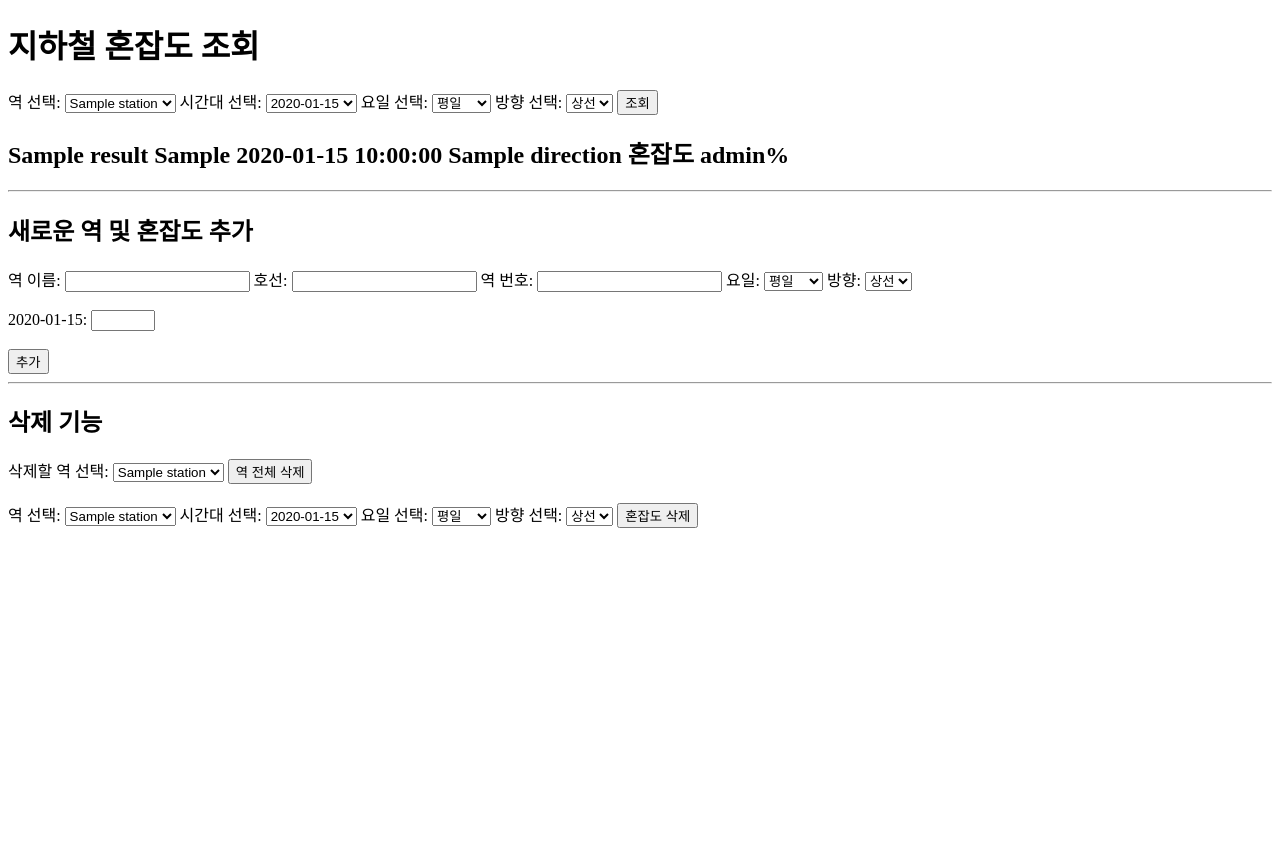
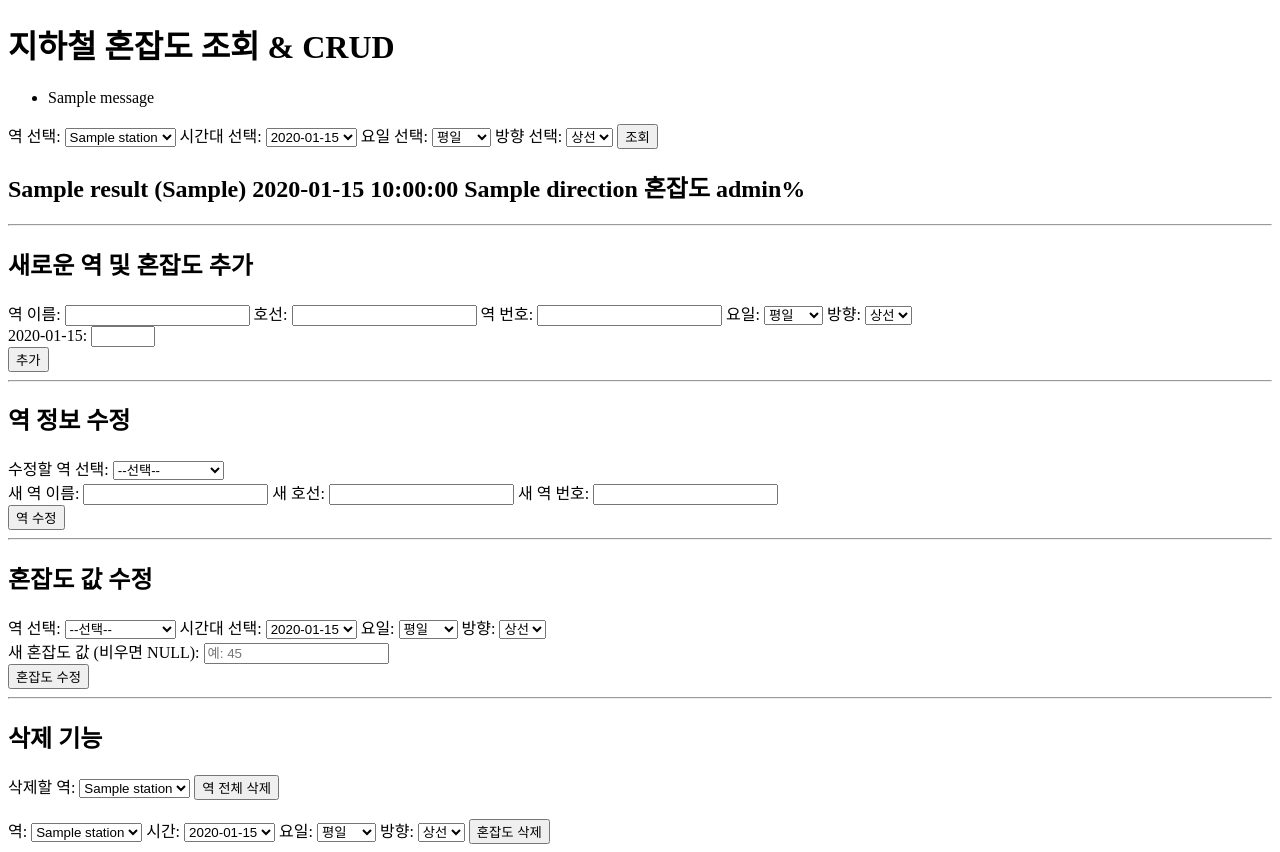
Before and after one commit to Chanhyeok-creator/subway-congestion-db, a Flask app: template templates/index.html in a window 1280 px wide. Before the commit the page ends 528 px from the top, so only its background shows below. Run offline with Flask 3, Linux system fonts and the light colour scheme; the template is opened without the code that fills it: most values are stand-ins (such as "Sample title", 1, 10 or a date in 2020); one stand-in notice (Sample message) is shown.

Commit message:
update 기능 추가?

```diff
--- a/app.py
+++ b/app.py
@@ -14,9 +14,7 @@ def get_db():
     return conn
 
 
-# =========================
-# 조회 (검색)
-# =========================
+# 메인: 조회
 @app.route("/", methods=["GET", "POST"])
 def index():
     conn = get_db()
@@ -31,7 +29,7 @@ def index():
         cursor.execute("SELECT DISTINCT time_slot FROM Congestion ORDER BY time_slot")
         time_slots = [r["time_slot"] for r in cursor.fetchall()]
 
-        result = None  # 조회 결과 묶음
+        result = None
 
         if request.method == "POST":
             station_id = request.form.get("station")
@@ -40,25 +38,14 @@ def index():
             direction = request.form.get("direction", "상선")
 
             if station_id and time_slot:
-                # Congestion에서 역이름, 요일, 시간, 방향, 혼잡도 가져오기
                 cursor.execute("""
-                    SELECT
-                        s.station_name,
-                        c.day_type,
-                        c.time_slot,
-                        c.direction,
-                        c.congestion_level
+                    SELECT s.station_name, c.day_type, c.time_slot, c.direction, c.congestion_level
                     FROM Congestion c
                     JOIN Station s ON c.station_id = s.station_id
-                    WHERE c.station_id=?
-                      AND c.time_slot=?
-                      AND c.day_type=?
-                      AND c.direction=?
+                    WHERE c.station_id=? AND c.time_slot=? AND c.day_type=? AND c.direction=?
                     LIMIT 1
                 """, (station_id, time_slot, day_type, direction))
-
                 row = cursor.fetchone()
-
                 if row:
                     result = {
                         "station_name": row["station_name"],
@@ -68,7 +55,7 @@ def index():
                         "congestion_level": row["congestion_level"]
                     }
                 else:
-                    # 데이터가 없을 때에도 사용자가 선택한 정보를 보여주기 위해 station_name은 가져오고
+                    # 데이터 없으면 역이름만 가져와 표시
                     cursor.execute("SELECT station_name FROM Station WHERE station_id=?", (station_id,))
                     s = cursor.fetchone()
                     result = {
@@ -82,17 +69,13 @@ def index():
     finally:
         conn.close()
 
-    return render_template(
-        "index.html",
-        stations=stations,
-        time_slots=time_slots,
-        result=result
-    )
+    return render_template("index.html",
+                           stations=stations,
+                           time_slots=time_slots,
+                           result=result)
 
 
-# =========================
-# 추가 (새 역 + 혼잡도)
-# =========================
+# Create: 추가 (새 역 + 혼잡도)
 @app.route("/add_station", methods=["POST"])
 def add_station():
     conn = get_db()
@@ -115,27 +98,20 @@ def add_station():
             flash("호선은 숫자(예: 1)로 입력하세요.")
             return redirect(url_for("index"))
 
-        cursor.execute("""
-            INSERT OR IGNORE INTO Station (line, station_number, station_name)
-            VALUES (?, ?, ?)
-        """, (line, station_number, station_name))
+        cursor.execute("INSERT OR IGNORE INTO Station (line, station_number, station_name) VALUES (?, ?, ?)",
+                       (line, station_number, station_name))
 
-        cursor.execute("""
-            SELECT station_id FROM Station
-            WHERE line=? AND station_number=?
-        """, (line, station_number))
+        cursor.execute("SELECT station_id FROM Station WHERE line=? AND station_number=?", (line, station_number))
         row = cursor.fetchone()
         if row is None:
             flash("역 추가 실패")
             return redirect(url_for("index"))
         station_id = row["station_id"]
 
-        # 현재 DB에 있는 시간대 기준으로 입력받음
         cursor.execute("SELECT DISTINCT time_slot FROM Congestion ORDER BY time_slot")
         time_slots = [r["time_slot"] for r in cursor.fetchall()]
 
         for t in time_slots:
-            # 각 시간칸 입력은 폼에서 name="time_<time_slot>" 으로 전송됨
             val = request.form.get(f"time_{t}")
             if val is None or val == "":
                 congestion_level = None
@@ -163,9 +139,122 @@ def add_station():
     return redirect(url_for("index"))
 
 
-# =========================
-# 역 전체 삭제
-# =========================
+# Update: 역 정보 수정
+@app.route("/update_station", methods=["POST"])
+def update_station():
+    conn = get_db()
+    try:
+        cursor = conn.cursor()
+
+        station_id = request.form.get("upd_station")
+        new_name = request.form.get("upd_station_name", "").strip()
+        new_line = request.form.get("upd_line", "").strip()
+        new_number = request.form.get("upd_station_number", "").strip()
+
+        if not station_id:
+            flash("수정할 역을 선택하세요.")
+            return redirect(url_for("index"))
+
+        # Build update parts
+        updates = []
+        params = []
+        if new_name != "":
+            updates.append("station_name=?")
+            params.append(new_name)
+        if new_line != "":
+            try:
+                ln = int(new_line)
+                updates.append("line=?")
+                params.append(ln)
+            except ValueError:
+                flash("호선은 숫자(예: 1)로 입력하세요.")
+                return redirect(url_for("index"))
+        if new_number != "":
+            updates.append("station_number=?")
+            params.append(new_number)
+
+        if not updates:
+            flash("변경할 값을 하나 이상 입력하세요.")
+            return redirect(url_for("index"))
+
+        params.append(station_id)
+        sql = "UPDATE Station SET " + ", ".join(updates) + " WHERE station_id=?"
+        try:
+            cursor.execute(sql, tuple(params))
+            conn.commit()
+            flash("역 정보가 수정되었습니다.")
+        except sqlite3.Error as e:
+            conn.rollback()
+            flash(f"역 수정 중 오류 발생: {e}")
+
+    finally:
+        conn.close()
+
+    return redirect(url_for("index"))
+
+
+# Update: 특정 혼잡도 수정
+@app.route("/update_congestion", methods=["POST"])
+def update_congestion():
+    conn = get_db()
+    try:
+        cursor = conn.cursor()
+        station_id = request.form.get("upd_station2")
+        time_slot = request.form.get("upd_time")
+        day_type = request.form.get("upd_day_type", "평일")
+        direction = request.form.get("upd_direction", "상선")
+        new_val = request.form.get("upd_value", "").strip()  # 빈문자열이면 NULL로 설정
+
+        if not station_id or not time_slot:
+            flash("역과 시간대를 선택하세요.")
+            return redirect(url_for("index"))
+
+        if new_val == "":
+            # set NULL
+            try:
+                cursor.execute("""
+                    UPDATE Congestion
+                    SET congestion_level = NULL
+                    WHERE station_id=? AND time_slot=? AND day_type=? AND direction=?
+                """, (station_id, time_slot, day_type, direction))
+                conn.commit()
+                flash("혼잡도 값이 NULL로 설정되었습니다.")
+            except sqlite3.Error as e:
+                conn.rollback()
+                flash(f"업데이트 중 오류 발생: {e}")
+        else:
+            # try to convert to int
+            try:
+                new_int = int(new_val)
+            except ValueError:
+                flash("새 혼잡도 값은 정수로 입력하세요.")
+                return redirect(url_for("index"))
+
+            try:
+                cursor.execute("""
+                    UPDATE Congestion
+                    SET congestion_level = ?
+                    WHERE station_id=? AND time_slot=? AND day_type=? AND direction=?
+                """, (new_int, station_id, time_slot, day_type, direction))
+                if cursor.rowcount == 0:
+                    # no existing row: insert new record
+                    cursor.execute("""
+                        INSERT INTO Congestion (station_id, day_type, direction, time_slot, congestion_level)
+                        VALUES (?, ?, ?, ?, ?)
+                    """, (station_id, day_type, direction, time_slot, new_int))
+                conn.commit()
+                flash("혼잡도 값이 수정되었습니다.")
+            except sqlite3.Error as e:
+                conn.rollback()
+                flash(f"업데이트 중 오류 발생: {e}")
+
+    finally:
+        conn.close()
+
+    return redirect(url_for("index"))
+
+
+# Delete: 역 전체 삭제
 @app.route("/delete_station", methods=["POST"])
 def delete_station():
     conn = get_db()
@@ -177,9 +266,7 @@ def delete_station():
             return redirect(url_for("index"))
 
         try:
-            # 자식(혼잡도) 먼저 삭제
             cursor.execute("DELETE FROM Congestion WHERE station_id=?", (station_id,))
-            # 부모(역) 삭제
             cursor.execute("DELETE FROM Station WHERE station_id=?", (station_id,))
             conn.commit()
             flash("선택한 역과 관련 혼잡도 모두 삭제되었습니다.")
@@ -193,9 +280,7 @@ def delete_station():
     return redirect(url_for("index"))
 
 
-# =========================
-# 특정 혼잡도 삭제
-# =========================
+# Delete: 특정 혼잡도 삭제
 @app.route("/delete_congestion", methods=["POST"])
 def delete_congestion():
     conn = get_db()
--- a/templates/index.html
+++ b/templates/index.html
@@ -2,11 +2,22 @@
 <html lang="ko">
 <head>
     <meta charset="UTF-8">
-    <title>지하철 혼잡도 조회 & 추가/삭제</title>
+    <title>지하철 혼잡도 조회 & CRUD</title>
 </head>
 <body>
 
-<h1>지하철 혼잡도 조회</h1>
+<h1>지하철 혼잡도 조회 & CRUD</h1>
+
+<!-- flash 메시지 출력 -->
+{% with messages = get_flashed_messages() %}
+  {% if messages %}
+    <ul>
+      {% for msg in messages %}
+        <li>{{ msg }}</li>
+      {% endfor %}
+    </ul>
+  {% endif %}
+{% endwith %}
 
 <!-- 조회 폼 -->
 <form method="POST">
@@ -43,10 +54,7 @@
 <!-- 조회 결과 -->
 {% if result %}
     <h2>
-        {{ result.station_name }}
-        {{ result.day_type }}
-        {{ result.time_slot }}
-        {{ result.direction }}
+        {{ result.station_name }} ({{ result.day_type }}) {{ result.time_slot }} {{ result.direction }}
         혼잡도
         {% if result.congestion_level is not none %}
             {{ result.congestion_level }}%
@@ -58,87 +66,148 @@
 
 <hr>
 
+<!--Create: 추가-->
 <h2>새로운 역 및 혼잡도 추가</h2>
+<form method="POST" action="/add_station">
+    <label>역 이름: <input type="text" name="new_station_name" required></label>
+    <label>호선: <input type="number" name="new_line" required></label>
+    <label>역 번호: <input type="text" name="new_station_number" required></label>
 
-<form method="POST" action="/add_station">
-    <label for="new_station_name">역 이름:</label>
-    <input type="text" name="new_station_name" id="new_station_name" required>
+    <label>요일:
+      <select name="new_day_type">
+        <option value="평일">평일</option>
+        <option value="토요일">토요일</option>
+        <option value="일요일">일요일</option>
+      </select>
+    </label>
 
-    <label for="new_line">호선:</label>
-    <input type="number" name="new_line" id="new_line" required>
+    <label>방향:
+      <select name="new_direction">
+        <option value="상선">상선</option>
+        <option value="하선">하선</option>
+      </select>
+    </label>
 
-    <label for="new_station_number">역 번호:</label>
-    <input type="text" name="new_station_number" id="new_station_number" required>
+    <div>
+      {% for t in time_slots %}
+        <label>{{ t }}: <input type="number" name="time_{{ t }}" min="0" max="100"></label>
+      {% endfor %}
+    </div>
 
-    <label for="new_day_type">요일:</label>
-    <select name="new_day_type" id="new_day_type">
+    <button type="submit">추가</button>
+</form>
+
+<hr>
+
+<!-- Update: 역 수정-->
+<h2>역 정보 수정</h2>
+<form method="POST" action="/update_station">
+    <label for="upd_station">수정할 역 선택:</label>
+    <select name="upd_station" id="upd_station" required>
+        <option value="">--선택--</option>
+        {% for s in stations %}
+            <option value="{{ s['station_id'] }}">{{ s['station_name'] }}</option>
+        {% endfor %}
+    </select>
+
+    <div>
+        <label>새 역 이름: <input type="text" name="upd_station_name"></label>
+        <label>새 호선: <input type="number" name="upd_line" min="1"></label>
+        <label>새 역 번호: <input type="text" name="upd_station_number"></label>
+    </div>
+
+    <button type="submit">역 수정</button>
+</form>
+
+<hr>
+
+<!-- Update: 혼잡도 수정-->
+<h2>혼잡도 값 수정</h2>
+<form method="POST" action="/update_congestion">
+    <label for="upd_station2">역 선택:</label>
+    <select name="upd_station2" id="upd_station2" required>
+        <option value="">--선택--</option>
+        {% for s in stations %}
+            <option value="{{ s['station_id'] }}">{{ s['station_name'] }}</option>
+        {% endfor %}
+    </select>
+
+    <label for="upd_time">시간대 선택:</label>
+    <select name="upd_time" id="upd_time" required>
+        {% for t in time_slots %}
+            <option value="{{ t }}">{{ t }}</option>
+        {% endfor %}
+    </select>
+
+    <label for="upd_day_type">요일:</label>
+    <select name="upd_day_type" id="upd_day_type">
         <option value="평일">평일</option>
         <option value="토요일">토요일</option>
         <option value="일요일">일요일</option>
     </select>
 
-    <label for="new_direction">방향:</label>
-    <select name="new_direction" id="new_direction">
+    <label for="upd_direction">방향:</label>
+    <select name="upd_direction" id="upd_direction">
         <option value="상선">상선</option>
         <option value="하선">하선</option>
     </select>
 
-    <br><br>
+    <div>
+        <label>새 혼잡도 값 (비우면 NULL): <input type="text" name="upd_value" placeholder="예: 45"></label>
+    </div>
 
-    {% for t in time_slots %}
-        <label>{{ t }}:</label>
-        <input type="number" name="time_{{ t }}" min="0" max="100">
-    {% endfor %}
-
-    <br><br>
-    <button type="submit">추가</button>
+    <button type="submit">혼잡도 수정</button>
 </form>
 
 <hr>
 
+<!-- Delete: 삭제 -->
 <h2>삭제 기능</h2>
 
-<!-- 역 전체 삭제 -->
 <form method="POST" action="/delete_station">
-    <label for="del_station">삭제할 역 선택:</label>
-    <select name="del_station" id="del_station" required>
+    <label>삭제할 역:
+      <select name="del_station" required>
         {% for s in stations %}
           <option value="{{ s['station_id'] }}">{{ s['station_name'] }}</option>
         {% endfor %}
       </select>
+    </label>
     <button type="submit">역 전체 삭제</button>
 </form>
 
 <br>
 
-<!-- 특정 혼잡도 삭제 -->
 <form method="POST" action="/delete_congestion">
-    <label for="del_station2">역 선택:</label>
-    <select name="del_station" id="del_station2" required>
+    <label>역:
+      <select name="del_station" required>
         {% for s in stations %}
           <option value="{{ s['station_id'] }}">{{ s['station_name'] }}</option>
         {% endfor %}
       </select>
+    </label>
 
-    <label for="del_time">시간대 선택:</label>
-    <select name="del_time" id="del_time" required>
+    <label>시간:
+      <select name="del_time" required>
         {% for t in time_slots %}
           <option value="{{ t }}">{{ t }}</option>
         {% endfor %}
       </select>
+    </label>
 
-    <label for="del_day_type">요일 선택:</label>
-    <select name="del_day_type" id="del_day_type">
+    <label>요일:
+      <select name="del_day_type">
         <option value="평일">평일</option>
         <option value="토요일">토요일</option>
         <option value="일요일">일요일</option>
       </select>
+    </label>
 
-    <label for="del_direction">방향 선택:</label>
-    <select name="del_direction" id="del_direction">
+    <label>방향:
+      <select name="del_direction">
         <option value="상선">상선</option>
         <option value="하선">하선</option>
       </select>
+    </label>
 
     <button type="submit">혼잡도 삭제</button>
 </form>
```
Lines whose indentation alone changed are shown as unchanged.
